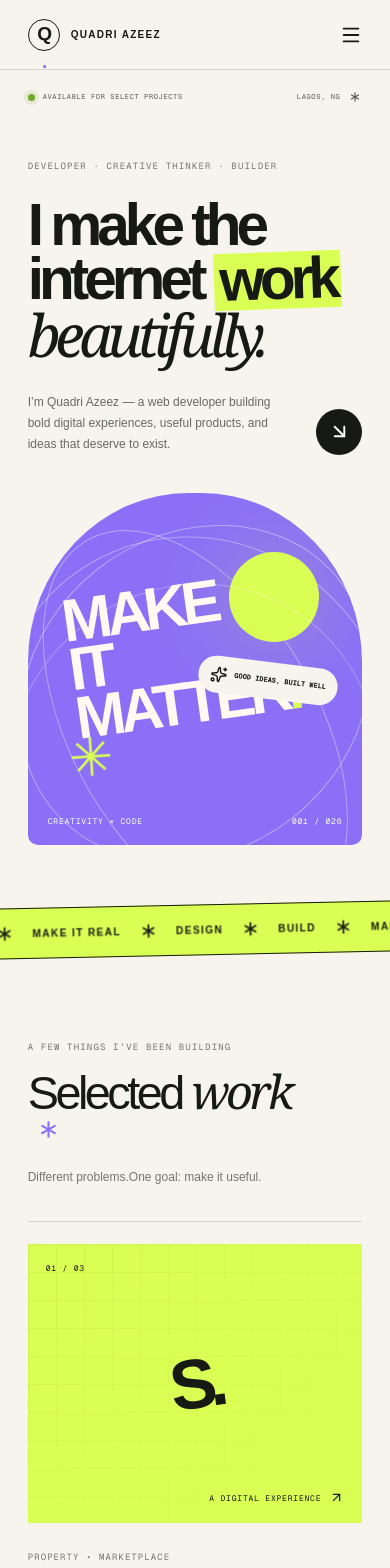
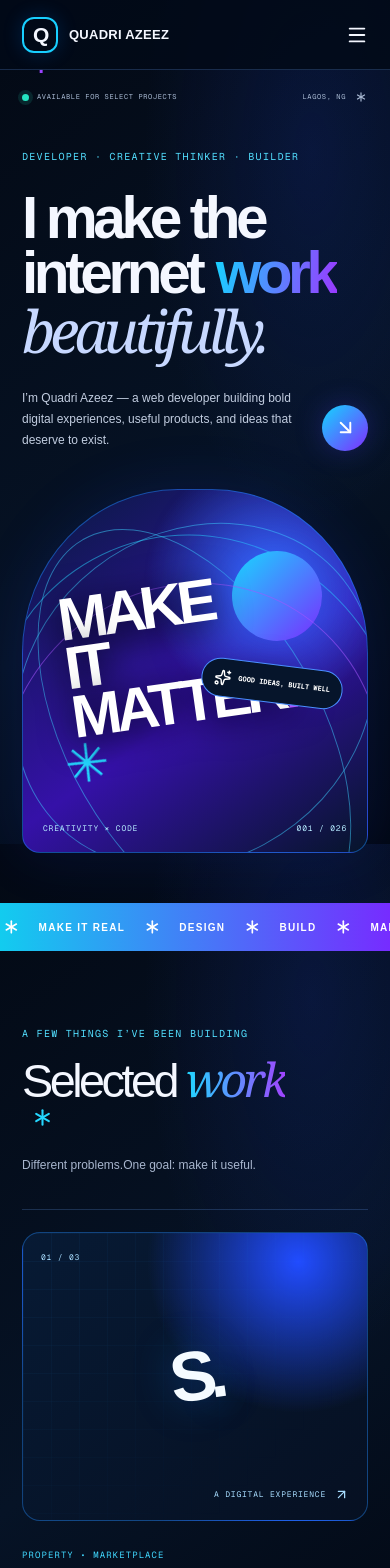
Before and after one commit to olag4568/my-portfolio, a Next.js app: page / in a window 390 px wide. Shown: the top 1568 px of the page. Built offline with nearby package versions, Linux system fonts and the light colour scheme.

Commit message:
Fix portfolio styling with dark neon landing page theme

```diff
--- a/src/app/globals.css
+++ b/src/app/globals.css
@@ -1,12 +1,12 @@
 @import "tailwindcss";
 
 :root {
-  --paper: #f6f4ed;
-  --ink: #171914;
-  --muted: #74756d;
-  --line: rgba(23, 25, 20, .16);
-  --lime: #d9ff55;
-  --purple: #c7b5ff;
+  --paper: #030b18;
+  --ink: #f4f7ff;
+  --muted: #a8b6ce;
+  --line: rgba(105, 165, 255, .22);
+  --lime: #20d7ff;
+  --purple: #7b2cff;
   --orange: #ff875d;
 }
 
@@ -19,126 +19,126 @@
 
 * { box-sizing: border-box; }
 html { scroll-behavior: smooth; }
-body { margin: 0; background: var(--paper); color: var(--ink); font-family: Arial, Helvetica, sans-serif; }
+body { margin: 0; background: var(--paper); color: var(--ink); font-family: Arial, Helvetica, sans-serif; background-image: radial-gradient(ellipse at 80% 18%, rgba(28, 56, 180, .2), transparent 38%), linear-gradient(145deg, #030914, #061326 60%, #020813); }
 a { color: inherit; text-decoration: none; }
 button, a { -webkit-tap-highlight-color: transparent; }
-::selection { background: var(--lime); color: var(--ink); }
+::selection { background: var(--purple); color: white; }
 
 .portfolio-shell { overflow: hidden; width: 100%; }
-.section-pad { padding-left: clamp(22px, 7.1vw, 108px); padding-right: clamp(22px, 7.1vw, 108px); }
-.nav-wrap { height: 82px; padding: 0 clamp(22px, 7.1vw, 108px); display: flex; align-items: center; justify-content: space-between; border-bottom: 1px solid var(--line); }
-.brand { display: inline-flex; align-items: center; gap: 11px; font-size: 10px; letter-spacing: .13em; font-weight: 800; }
-.brand-mark { display: grid; place-items: center; width: 32px; height: 32px; border: 1.5px solid var(--ink); border-radius: 50%; font-size: 19px; letter-spacing: -.1em; font-weight: 800; }
-.brand-mark span { color: #8a69ff; }
+.section-pad { padding-left: clamp(22px, 5vw, 76px); padding-right: clamp(22px, 5vw, 76px); }
+.nav-wrap { height: 76px; padding: 0 clamp(22px, 5vw, 76px); display: flex; align-items: center; justify-content: space-between; border-bottom: 1px solid var(--line); background: rgba(2, 10, 24, .86); }
+.brand { display: inline-flex; align-items: center; gap: 11px; font-size: 13px; letter-spacing: .02em; font-weight: 800; }
+.brand-mark { display: grid; place-items: center; width: 36px; height: 36px; border: 2px solid #18cfff; border-radius: 12px; font-size: 21px; letter-spacing: -.1em; font-weight: 800; box-shadow: 0 0 20px #0c7dff33; }
+.brand-mark span { color: #9b43ff; }
 .nav-links { display: flex; gap: clamp(22px, 4vw, 55px); margin-left: auto; margin-right: 52px; }
-.nav-links a, .nav-cta { font-size: 12px; font-weight: 600; transition: opacity .2s ease; }
-.nav-links a:hover, .nav-cta:hover { opacity: .55; }
-.nav-cta { display: inline-flex; align-items: center; gap: 13px; padding: 12px 16px; border: 1px solid var(--ink); border-radius: 99px; }
+.nav-links a, .nav-cta { font-size: 12px; font-weight: 600; transition: opacity .2s ease, color .2s ease; }
+.nav-links a:hover, .nav-cta:hover { color: var(--lime); }
+.nav-cta { display: inline-flex; align-items: center; gap: 13px; padding: 12px 17px; background: linear-gradient(100deg, #16c9ef, #722dff); border-radius: 99px; }
 .mobile-menu { display: none; }
 
 .hero { padding-top: 25px; }
-.hero-topline { display: flex; align-items: center; justify-content: space-between; font-family: var(--font-geist-mono), monospace; font-size: 9px; letter-spacing: .09em; color: #56584f; }
+.hero-topline { display: flex; align-items: center; justify-content: space-between; font-family: var(--font-geist-mono), monospace; font-size: 9px; letter-spacing: .09em; color: #aabbd4; }
 .hero-topline > span { display: inline-flex; align-items: center; gap: 8px; }
-.status-dot { width: 7px; height: 7px; display: inline-block; background: #74a62c; border-radius: 50%; box-shadow: 0 0 0 4px rgba(116,166,44,.12); }
-.hero-grid { display: grid; grid-template-columns: 1.12fr .88fr; align-items: center; gap: 5%; padding: 69px 0 84px; min-height: 600px; }
+.status-dot { width: 7px; height: 7px; display: inline-block; background: #24e4c1; border-radius: 50%; box-shadow: 0 0 0 4px rgba(36,228,193,.12); }
+.hero-grid { display: grid; grid-template-columns: 1.12fr .88fr; align-items: center; gap: 5%; padding: 50px 0 65px; min-height: 510px; }
 .hero-copy { position: relative; z-index: 2; }
-.eyebrow { font-family: var(--font-geist-mono), monospace; font-size: 9px; letter-spacing: .13em; line-height: 1.6; color: var(--muted); margin: 0 0 25px; }
-.hero h1 { font-size: clamp(56px, 7.5vw, 110px); line-height: .91; letter-spacing: -.085em; font-weight: 750; margin: 0; }
-.highlight-word { background: var(--lime); display: inline-block; padding: 0 .09em .06em; transform: rotate(-2deg); }
-.serif-word { font-family: Georgia, 'Times New Roman', serif; font-weight: 400; font-style: italic; letter-spacing: -.09em; }
-.hero-bottom { display: flex; align-items: end; justify-content: space-between; gap: 25px; max-width: 475px; margin-top: 35px; }
-.hero-bottom p { color: #686a62; font-size: 14px; line-height: 1.75; max-width: 360px; margin: 0; }
-.round-link { flex: 0 0 46px; height: 46px; border-radius: 50%; background: var(--ink); color: white; display: grid; place-items: center; transition: transform .25s ease, background .25s ease; }
-.round-link:hover { transform: rotate(45deg); background: #8a69ff; }
-.hero-art { min-height: 435px; aspect-ratio: .92; max-width: 490px; width: 100%; justify-self: end; position: relative; overflow: hidden; background: #8b70f7; border-radius: 48% 48% 10px 10px; isolation: isolate; }
-.hero-art::before { content: ""; position: absolute; width: 120%; height: 120%; left: -10%; top: 12%; border: 1px solid rgba(255,255,255,.35); border-radius: 50%; transform: rotate(-23deg); }
-.hero-art::after { content: ""; position: absolute; width: 110%; height: 110%; left: -6%; top: 25%; border: 1px solid rgba(255,255,255,.27); border-radius: 50%; transform: rotate(32deg); }
-.art-orbit { position: absolute; border: 1px solid rgba(255,255,255,.38); border-radius: 50%; z-index: -1; }
+.eyebrow { font-family: var(--font-geist-mono), monospace; font-size: 10px; letter-spacing: .13em; line-height: 1.6; color: #53dfff; margin: 0 0 25px; }
+.hero h1 { font-size: clamp(56px, 7.2vw, 100px); line-height: .94; letter-spacing: -.075em; font-weight: 800; margin: 0; }
+.highlight-word { background: linear-gradient(100deg, #13d6ff, #9b38ff); color: transparent; background-clip: text; display: inline-block; padding: 0 .04em .05em; }
+.serif-word { color: #c7d8ff; font-family: Georgia, 'Times New Roman', serif; font-weight: 400; font-style: italic; letter-spacing: -.08em; }
+.hero-bottom { display: flex; align-items: end; justify-content: space-between; gap: 25px; max-width: 490px; margin-top: 30px; }
+.hero-bottom p { color: #c2cde0; font-size: 14px; line-height: 1.75; max-width: 390px; margin: 0; }
+.round-link { flex: 0 0 46px; height: 46px; border-radius: 50%; background: linear-gradient(135deg, #12d7ff, #812cff); color: white; display: grid; place-items: center; transition: transform .25s ease; box-shadow: 0 0 28px #4a42ff44; }
+.round-link:hover { transform: rotate(45deg); }
+.hero-art { min-height: 410px; aspect-ratio: .92; max-width: 490px; width: 100%; justify-self: end; position: relative; overflow: hidden; background: radial-gradient(circle at 72% 25%, #3267ff, transparent 34%), linear-gradient(145deg, #071a3d, #3511a8 56%, #06152a); border: 1px solid #1b8cff77; border-radius: 45% 45% 18px 18px; isolation: isolate; box-shadow: 0 0 60px #283fff22; }
+.hero-art::before { content: ""; position: absolute; width: 120%; height: 120%; left: -10%; top: 12%; border: 1px solid rgba(40,213,255,.5); border-radius: 50%; transform: rotate(-23deg); }
+.hero-art::after { content: ""; position: absolute; width: 110%; height: 110%; left: -6%; top: 25%; border: 1px solid rgba(164,87,255,.55); border-radius: 50%; transform: rotate(32deg); }
+.art-orbit { position: absolute; border: 1px solid rgba(61,210,255,.5); border-radius: 50%; z-index: -1; }
 .orbit-one { width: 130%; height: 70%; left: -15%; top: 32%; transform: rotate(60deg); }
 .orbit-two { width: 110%; height: 90%; left: -5%; top: 12%; transform: rotate(-38deg); }
-.art-sun { width: 115px; height: 115px; background: var(--lime); border-radius: 50%; position: absolute; top: 17%; right: 13%; box-shadow: 0 0 80px rgba(217,255,85,.25); }
-.art-type { position: absolute; left: 12%; top: 25%; color: #fffaf1; font-weight: 900; font-size: clamp(42px, 5.5vw, 72px); letter-spacing: -.09em; line-height: .82; transform: rotate(-8deg); z-index: 1; }
-.art-type > span:first-child { color: var(--lime); }
-.art-period { color: var(--lime); }
-.art-sticker { position: absolute; right: 7%; top: 48%; display: flex; align-items: center; gap: 7px; padding: 10px 12px; border-radius: 99px; background: var(--paper); color: var(--ink); font-family: var(--font-geist-mono), monospace; font-size: 8px; font-weight: 700; transform: rotate(7deg); z-index: 2; }
-.art-star { position: absolute; left: 12%; bottom: 14%; font-size: 53px; color: var(--lime); animation: slow-spin 18s linear infinite; }
-.art-footer { position: absolute; bottom: 18px; left: 20px; right: 20px; display: flex; justify-content: space-between; color: white; font-family: var(--font-geist-mono), monospace; font-size: 8px; letter-spacing: .1em; }
-.hero-marquee { margin: 0 calc(clamp(22px, 7.1vw, 108px) * -1); background: var(--lime); border-top: 1px solid var(--ink); border-bottom: 1px solid var(--ink); overflow: hidden; padding: 17px 0; transform: rotate(-1.2deg) scale(1.02); }
+.art-sun { width: 115px; height: 115px; background: linear-gradient(135deg, #17d9ff, #7a2cff); border-radius: 50%; position: absolute; top: 17%; right: 13%; box-shadow: 0 0 80px rgba(60,105,255,.5); }
+.art-type { position: absolute; left: 12%; top: 25%; color: #fff; font-weight: 900; font-size: clamp(42px, 5.5vw, 72px); letter-spacing: -.09em; line-height: .82; transform: rotate(-8deg); z-index: 1; text-shadow: 0 5px 35px #020818; }
+.art-type > span:first-child { color: #24d7ff; }
+.art-period { color: #ad54ff; }
+.art-sticker { position: absolute; right: 7%; top: 48%; display: flex; align-items: center; gap: 7px; padding: 10px 12px; border: 1px solid #4a8fff; border-radius: 99px; background: #06152b; color: white; font-family: var(--font-geist-mono), monospace; font-size: 8px; font-weight: 700; transform: rotate(7deg); z-index: 2; }
+.art-star { position: absolute; left: 12%; bottom: 14%; font-size: 53px; color: #24d7ff; animation: slow-spin 18s linear infinite; }
+.art-footer { position: absolute; bottom: 18px; left: 20px; right: 20px; display: flex; justify-content: space-between; color: #b5eaff; font-family: var(--font-geist-mono), monospace; font-size: 8px; letter-spacing: .1em; }
+.hero-marquee { margin: 0 calc(clamp(22px, 5vw, 76px) * -1); background: linear-gradient(90deg, #12ccef, #762cff); color: white; overflow: hidden; padding: 15px 0; }
 .marquee-track { display: flex; width: max-content; animation: marquee 28s linear infinite; }
 .marquee-track span { display: flex; align-items: center; gap: 25px; padding-right: 25px; font-size: 12px; font-weight: 900; letter-spacing: .13em; white-space: nowrap; }
 
-.work-section { padding-top: 140px; padding-bottom: 130px; }
-.section-heading { display: flex; justify-content: space-between; align-items: end; gap: 25px; margin-bottom: 48px; }
+.work-section { padding-top: 95px; padding-bottom: 95px; }
+.section-heading { display: flex; justify-content: space-between; align-items: end; gap: 25px; margin-bottom: 38px; }
 .section-heading .eyebrow { margin-bottom: 14px; }
 .section-heading h2 { margin: 0; font-size: clamp(40px, 5.5vw, 72px); letter-spacing: -.075em; line-height: 1; }
-.section-heading h2 span { font-family: Georgia, serif; font-style: italic; font-weight: 400; }
-.section-heading h2 svg { vertical-align: top; color: #8b70f7; margin-left: 8px; }
+.section-heading h2 span { background: linear-gradient(90deg, #20d7ff, #a044ff); color: transparent; background-clip: text; font-family: Georgia, serif; font-style: italic; font-weight: 400; }
+.section-heading h2 svg { vertical-align: top; color: #24d7ff; margin-left: 8px; }
 .section-note { color: var(--muted); font-size: 12px; line-height: 1.7; margin: 0 0 4px; }
-.project-row { display: grid; grid-template-columns: 1.04fr .96fr; gap: clamp(25px, 5vw, 75px); align-items: center; padding: 30px 0; border-top: 1px solid var(--line); }
+.project-row { display: grid; grid-template-columns: 1.04fr .96fr; gap: clamp(25px, 5vw, 75px); align-items: center; padding: 26px 0; border-top: 1px solid var(--line); }
 .project-row:last-child { border-bottom: 1px solid var(--line); }
-.project-visual { position: relative; min-height: 310px; aspect-ratio: 1.35; overflow: hidden; display: flex; align-items: center; justify-content: center; }
-.project-lime { background: #d9ff55; }
-.project-lilac { background: #c7b5ff; }
-.project-orange { background: #ff875d; }
-.project-index, .project-visual-caption { position: absolute; z-index: 2; display: flex; align-items: center; gap: 8px; font-family: var(--font-geist-mono), monospace; font-size: 8px; letter-spacing: .1em; }
+.project-visual { position: relative; min-height: 280px; aspect-ratio: 1.35; overflow: hidden; display: flex; align-items: center; justify-content: center; border: 1px solid #258cff66; border-radius: 18px; }
+.project-lime { background: radial-gradient(circle at 80% 10%, #214cff, transparent 40%), linear-gradient(140deg, #071a34, #061022); }
+.project-lilac { background: radial-gradient(circle at 70% 30%, #612cff88, transparent 42%), linear-gradient(140deg, #11102e, #061022); }
+.project-orange { background: radial-gradient(circle at 70% 20%, #087eab77, transparent 42%), linear-gradient(140deg, #071d30, #061022); }
+.project-index, .project-visual-caption { position: absolute; z-index: 2; display: flex; align-items: center; gap: 8px; font-family: var(--font-geist-mono), monospace; font-size: 8px; letter-spacing: .1em; color: #a8ddff; }
 .project-index { top: 18px; left: 18px; }
 .project-visual-caption { bottom: 18px; right: 18px; }
-.project-mark { position: relative; z-index: 1; font-size: clamp(70px, 12vw, 150px); font-weight: 900; letter-spacing: -.12em; line-height: 1; transform: rotate(-8deg); }
-.project-lilac .project-mark { font-family: Georgia, serif; font-style: italic; font-weight: 400; }
-.project-orange .project-mark { border: 3px solid var(--ink); padding: 16px 22px; border-radius: 50%; font-size: clamp(46px, 7vw, 80px); transform: rotate(9deg); }
-.visual-grid { position: absolute; inset: 0; opacity: .17; background-image: linear-gradient(rgba(0,0,0,.3) 1px, transparent 1px), linear-gradient(90deg, rgba(0,0,0,.3) 1px, transparent 1px); background-size: 28px 28px; mask-image: linear-gradient(135deg, black, transparent 80%); }
+.project-mark { position: relative; z-index: 1; font-size: clamp(70px, 12vw, 150px); font-weight: 900; letter-spacing: -.12em; line-height: 1; transform: rotate(-8deg); color: #f5fbff; text-shadow: 0 0 40px #147dff66; }
+.project-lilac .project-mark { font-family: Georgia, serif; font-style: italic; font-weight: 400; color: #c9b8ff; }
+.project-orange .project-mark { border: 2px solid #19cfff; padding: 16px 22px; border-radius: 50%; font-size: clamp(46px, 7vw, 80px); transform: rotate(9deg); color: #38ddff; }
+.visual-grid { position: absolute; inset: 0; opacity: .2; background-image: linear-gradient(rgba(55,164,255,.3) 1px, transparent 1px), linear-gradient(90deg, rgba(55,164,255,.3) 1px, transparent 1px); background-size: 28px 28px; mask-image: linear-gradient(135deg, black, transparent 80%); }
 .project-info { padding: 20px 0; }
-.project-type { font-family: var(--font-geist-mono), monospace; color: var(--muted); font-size: 9px; letter-spacing: .12em; margin: 0 0 15px; }
+.project-type { font-family: var(--font-geist-mono), monospace; color: #41d8ff; font-size: 9px; letter-spacing: .12em; margin: 0 0 15px; }
 .project-info h3 { font-size: clamp(30px, 4vw, 48px); letter-spacing: -.07em; margin: 0 0 15px; }
-.project-description { color: #6b6c64; max-width: 410px; font-size: 13px; line-height: 1.8; margin: 0 0 21px; }
+.project-description { color: #c1cde0; max-width: 410px; font-size: 13px; line-height: 1.8; margin: 0 0 21px; }
 .tag-row { display: flex; flex-wrap: wrap; gap: 7px; margin-bottom: 30px; }
-.tag-row span { border: 1px solid var(--line); border-radius: 99px; padding: 7px 10px; font-size: 9px; color: #55564e; }
-.text-link { display: inline-flex; align-items: center; gap: 10px; font-family: var(--font-geist-mono), monospace; font-size: 9px; letter-spacing: .08em; font-weight: 700; border-bottom: 1px solid var(--ink); padding-bottom: 8px; transition: gap .2s ease; }
+.tag-row span { border: 1px solid var(--line); border-radius: 99px; padding: 7px 10px; font-size: 9px; color: #c5d7f2; background: #0b1a31; }
+.text-link { display: inline-flex; align-items: center; gap: 10px; font-family: var(--font-geist-mono), monospace; font-size: 9px; letter-spacing: .08em; font-weight: 700; border-bottom: 1px solid #20d7ff; padding-bottom: 8px; color: #45ddff; transition: gap .2s ease; }
 .text-link:hover { gap: 17px; }
 
-.about-section { position: relative; background: #1c1e19; color: var(--paper); padding-top: 100px; padding-bottom: 110px; }
-.about-label { display: flex; align-items: center; gap: 12px; font-family: var(--font-geist-mono), monospace; font-size: 9px; letter-spacing: .12em; color: #c4c6bb; }
-.about-content { display: grid; grid-template-columns: 1.1fr .9fr; gap: 9%; align-items: end; margin-top: 60px; }
+.about-section { position: relative; background: linear-gradient(120deg, #07152a, #0a1024); color: var(--paper); padding-top: 85px; padding-bottom: 90px; border-top: 1px solid var(--line); border-bottom: 1px solid var(--line); }
+.about-label { display: flex; align-items: center; gap: 12px; font-family: var(--font-geist-mono), monospace; font-size: 9px; letter-spacing: .12em; color: #b8d4f6; }
+.about-content { display: grid; grid-template-columns: 1.1fr .9fr; gap: 9%; align-items: end; margin-top: 45px; }
 .about-content h2 { font-size: clamp(38px, 5.2vw, 70px); line-height: 1.05; letter-spacing: -.075em; font-weight: 600; margin: 0; max-width: 650px; }
-.about-content h2 span { color: var(--lime); font-family: Georgia, serif; font-style: italic; font-weight: 400; }
-.about-text p { color: #b8baaf; font-size: 13px; line-height: 1.9; margin: 0 0 16px; }
-.inline-link { display: inline-flex; align-items: center; gap: 10px; color: var(--lime); font-size: 11px; margin-top: 13px; }
-.about-stamp { display: flex; align-items: center; gap: 11px; position: absolute; right: 7%; top: 11%; color: var(--lime); transform: rotate(8deg); }
+.about-content h2 span { color: #35d8ff; font-family: Georgia, serif; font-style: italic; font-weight: 400; }
+.about-text p { color: #b8c7de; font-size: 13px; line-height: 1.9; margin: 0 0 16px; }
+.inline-link { display: inline-flex; align-items: center; gap: 10px; color: #35d8ff; font-size: 11px; margin-top: 13px; }
+.about-stamp { display: flex; align-items: center; gap: 11px; position: absolute; right: 7%; top: 11%; color: #a84bff; transform: rotate(8deg); }
 .about-stamp span { font-family: var(--font-geist-mono), monospace; font-size: 8px; line-height: 1.4; letter-spacing: .08em; }
 
-.services-section { padding-top: 130px; padding-bottom: 130px; }
+.services-section { padding-top: 95px; padding-bottom: 95px; }
 .service-list { border-top: 1px solid var(--line); }
 .service-item { display: grid; grid-template-columns: 50px 1fr 1.1fr 25px; align-items: center; gap: 25px; padding: 28px 0; border-bottom: 1px solid var(--line); transition: padding .2s ease; }
 .service-item:hover { padding-left: 10px; padding-right: 10px; }
-.service-number { font-family: var(--font-geist-mono), monospace; font-size: 10px; color: var(--muted); }
+.service-number { font-family: var(--font-geist-mono), monospace; font-size: 10px; color: #4adfff; }
 .service-item h3 { font-size: clamp(19px, 2.4vw, 29px); letter-spacing: -.05em; margin: 0; }
 .service-item p { color: var(--muted); font-size: 12px; line-height: 1.7; margin: 0; max-width: 340px; }
-.service-arrow { justify-self: end; }
+.service-arrow { justify-self: end; color: #35d8ff; }
 
-.contact-section { background: var(--lime); padding-top: 105px; padding-bottom: 105px; text-align: center; }
-.contact-kicker { display: inline-flex; align-items: center; gap: 9px; font-family: var(--font-geist-mono), monospace; font-size: 9px; letter-spacing: .12em; }
-.contact-section h2 { font-size: clamp(48px, 8vw, 105px); letter-spacing: -.09em; line-height: .94; margin: 35px 0 33px; }
-.contact-section h2 span { font-family: Georgia, serif; font-style: italic; font-weight: 400; }
-.contact-button { display: inline-flex; align-items: center; gap: 25px; border: 1px solid var(--ink); background: var(--ink); color: white; padding: 16px 21px; border-radius: 99px; font-size: 12px; transition: transform .2s ease, background .2s ease; }
-.contact-button:hover { transform: translateY(-3px); background: #8b70f7; }
-.contact-small { margin: 20px 0 0; font-size: 11px; color: #555a43; }
-.footer { min-height: 95px; display: flex; justify-content: space-between; align-items: center; gap: 20px; }
+.contact-section { background: radial-gradient(ellipse at 50% 0%, #4221b8, transparent 50%), linear-gradient(110deg, #07172f, #0b0c22); border-top: 1px solid #287fff77; padding-top: 90px; padding-bottom: 90px; text-align: center; }
+.contact-kicker { display: inline-flex; align-items: center; gap: 9px; font-family: var(--font-geist-mono), monospace; font-size: 9px; letter-spacing: .12em; color: #5cddff; }
+.contact-section h2 { font-size: clamp(48px, 8vw, 100px); letter-spacing: -.09em; line-height: .94; margin: 35px 0 33px; }
+.contact-section h2 span { background: linear-gradient(90deg, #1dd8ff, #b047ff); color: transparent; background-clip: text; font-family: Georgia, serif; font-style: italic; font-weight: 400; }
+.contact-button { display: inline-flex; align-items: center; gap: 25px; background: linear-gradient(100deg, #13cbed, #772dff); color: white; padding: 16px 21px; border-radius: 99px; font-size: 12px; transition: transform .2s ease; }
+.contact-button:hover { transform: translateY(-3px); }
+.contact-small { margin: 20px 0 0; font-size: 11px; color: #bac9e1; }
+.footer { min-height: 95px; display: flex; justify-content: space-between; align-items: center; gap: 20px; border-top: 1px solid var(--line); }
 .footer > p { color: var(--muted); font-family: var(--font-geist-mono), monospace; font-size: 8px; letter-spacing: .08em; }
 .social-links { display: flex; align-items: center; gap: 9px; }
-.social-links a { width: 35px; height: 35px; display: grid; place-items: center; border: 1px solid var(--line); border-radius: 50%; transition: background .2s ease, color .2s ease; }
-.social-links a:hover { background: var(--ink); color: white; }
+.social-links a { width: 35px; height: 35px; display: grid; place-items: center; border: 1px solid var(--line); border-radius: 50%; color: #c2eaff; transition: background .2s ease, color .2s ease; }
+.social-links a:hover { background: #173c70; color: white; }
 
 @keyframes marquee { to { transform: translateX(-50%); } }
 @keyframes slow-spin { to { transform: rotate(360deg); } }
 
-@media (min-width: 1500px) { .hero-grid { min-height: 690px; } }
+@media (min-width: 1500px) { .hero-grid { min-height: 600px; } }
 @media (max-width: 900px) {
-  .hero-grid { grid-template-columns: 1fr .8fr; gap: 3%; padding: 65px 0 75px; min-height: 540px; }
+  .hero-grid { grid-template-columns: 1fr .8fr; gap: 3%; padding: 55px 0 60px; min-height: 490px; }
   .hero h1 { font-size: clamp(54px, 8vw, 78px); }
-  .hero-art { min-height: 350px; }
+  .hero-art { min-height: 330px; }
   .art-sticker { font-size: 7px; }
   .project-row { gap: 28px; }
-  .project-visual { min-height: 250px; }
+  .project-visual { min-height: 230px; }
   .about-content { gap: 5%; }
 }
 @media (max-width: 650px) {
@@ -147,8 +147,8 @@ button, a { -webkit-tap-highlight-color: transparent; }
   .mobile-menu { display: block; }
   .hero { padding-top: 20px; }
   .hero-topline { font-size: 7px; }
-  .hero-grid { display: flex; flex-direction: column; align-items: stretch; gap: 38px; padding: 55px 0 60px; }
-  .hero h1 { font-size: clamp(57px, 15vw, 88px); }
+  .hero-grid { display: flex; flex-direction: column; align-items: stretch; gap: 38px; padding: 45px 0 50px; }
+  .hero h1 { font-size: clamp(57px, 15vw, 82px); }
   .hero-bottom { margin-top: 28px; }
   .hero-bottom p { font-size: 12px; }
   .hero-art { justify-self: auto; align-self: center; width: min(100%, 420px); min-height: 0; aspect-ratio: .95; }
@@ -156,7 +156,7 @@ button, a { -webkit-tap-highlight-color: transparent; }
   .art-sun { width: 90px; height: 90px; }
   .hero-marquee { padding: 14px 0; }
   .marquee-track span { font-size: 10px; gap: 17px; padding-right: 17px; }
-  .work-section, .services-section { padding-top: 85px; padding-bottom: 85px; }
+  .work-section, .services-section { padding-top: 75px; padding-bottom: 75px; }
   .section-heading { align-items: start; flex-direction: column; margin-bottom: 30px; }
   .section-heading h2 { font-size: clamp(42px, 12vw, 60px); }
   .section-note br { display: none; }
@@ -165,15 +165,15 @@ button, a { -webkit-tap-highlight-color: transparent; }
   .project-info { padding: 12px 0 22px; }
   .project-info h3 { font-size: 37px; }
   .project-description { font-size: 12px; }
-  .about-section { padding-top: 75px; padding-bottom: 75px; }
+  .about-section { padding-top: 70px; padding-bottom: 75px; }
   .about-stamp { top: 8%; right: 7%; transform: scale(.8) rotate(8deg); }
-  .about-content { grid-template-columns: 1fr; gap: 30px; margin-top: 50px; }
+  .about-content { grid-template-columns: 1fr; gap: 30px; margin-top: 40px; }
   .about-content h2 { font-size: clamp(42px, 12vw, 60px); max-width: 500px; }
   .service-item { grid-template-columns: 27px 1fr 20px; gap: 12px; padding: 23px 0; }
   .service-item h3 { font-size: 19px; }
   .service-item p { grid-column: 2 / 3; grid-row: 2; font-size: 11px; }
   .service-arrow { grid-column: 3; grid-row: 1; }
-  .contact-section { padding-top: 80px; padding-bottom: 80px; }
+  .contact-section { padding-top: 75px; padding-bottom: 75px; }
   .contact-section h2 { font-size: clamp(48px, 13vw, 75px); }
   .footer { padding-top: 22px; padding-bottom: 22px; flex-wrap: wrap; }
   .footer > p { order: 3; width: 100%; }
```
